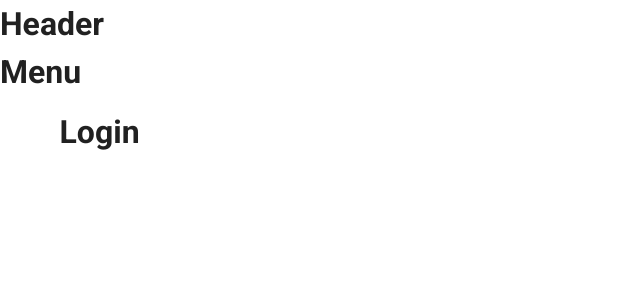
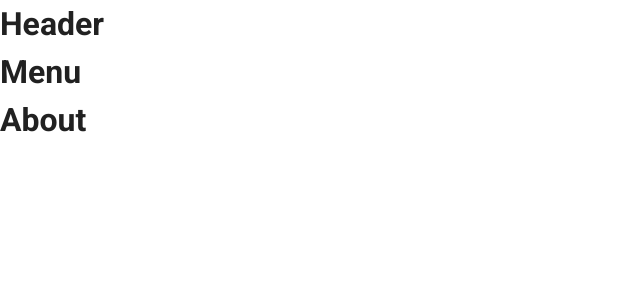
Before and after one commit to Wuttiwat2001/Vue-Stock, a Vue app: page /about in a window 1280 px wide. Before the commit this address led to /login. Shown: the top 300 px of the page, without its empty margins (0-640 px from the left). Built offline with nearby package versions, Linux system fonts and the light colour scheme.

Commit message:
Add components About

```diff
--- a/src/router/index.js
+++ b/src/router/index.js
@@ -6,6 +6,7 @@ import Report from '@/views/Report'
 import Stock from '@/views/Stock'
 import StockCreate from '@/views/StockCreate'
 import StockEdit from '@/views/StockEdit'
+import AboutVue from '@/views/About.vue'
 
 Vue.use(VueRouter)
 
@@ -14,6 +15,11 @@ const routes = [
     path: '/login',
     name: 'login',
     component: Login
+  },
+  {
+    path: '/about',
+    name: 'about',
+    component: AboutVue
   },
   {
     path: '/register',
--- /dev/null
+++ b/src/views/About.vue
@@ -0,0 +1,13 @@
+<template>
+  <div>
+    <h1>About</h1>
+  </div>
+</template>
+<script>
+export default {
+  name: 'About'
+}
+</script>
+<style>
+
+</style>
```
